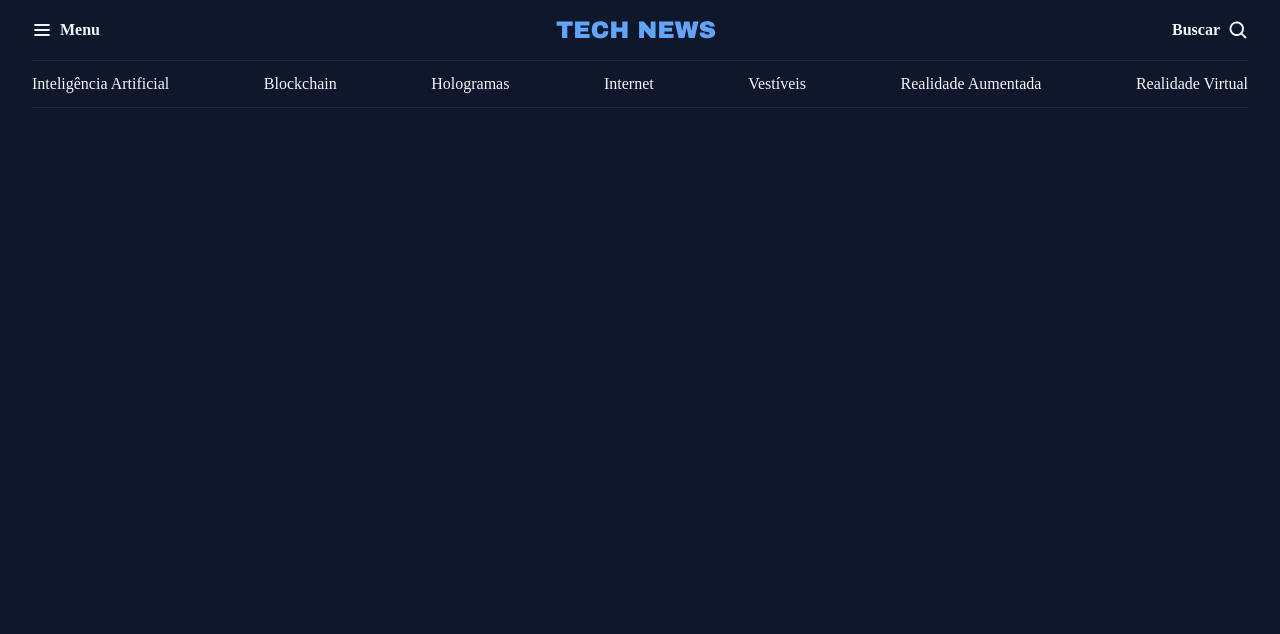
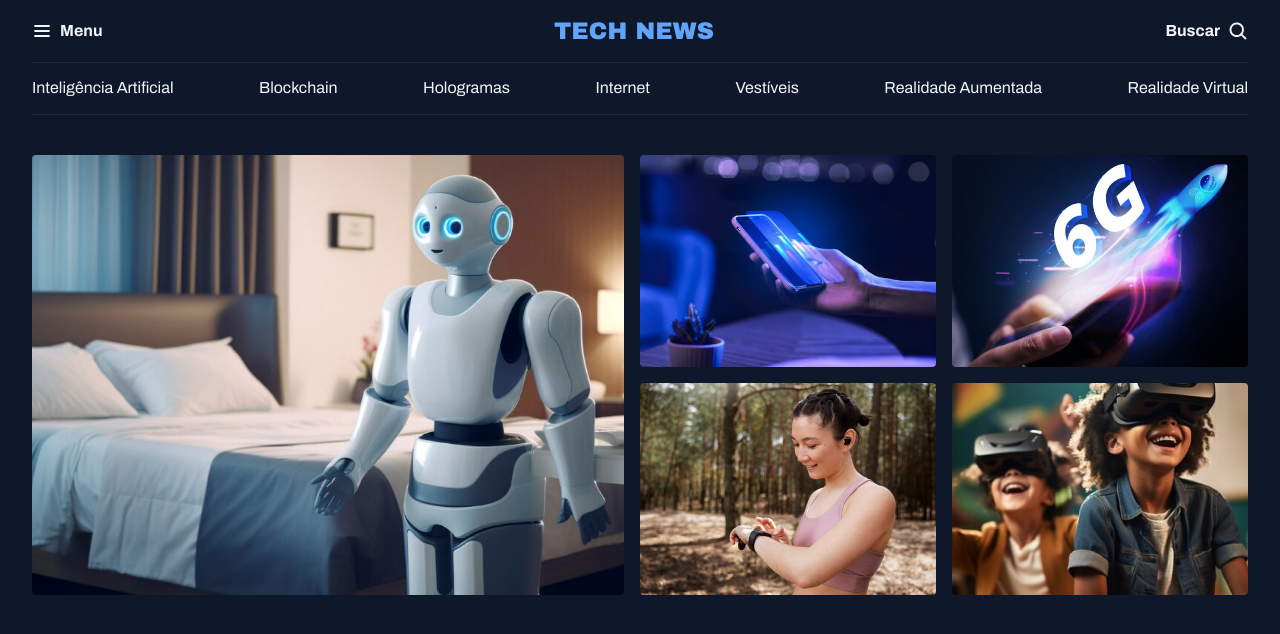
Before and after one commit to vini090608/Portal-de-noticias, a plain HTML site: page Index.html in a window 1280 px wide. Drawn offline with Linux system fonts and the light colour scheme; a web font is replaced by a local one.

Commit message:
First section

```diff
--- a/Index.html
+++ b/Index.html
@@ -8,7 +8,7 @@
   </head>
   <body>
     <header class="container">
-      <nav id="primary" class="grid grid-flow-col">
+      <nav id="primary" class="grid grid-flow-cols">
         <div>
           <img src="assets/icons/List.svg" alt="Icone do menu">
           <strong>Menu</strong>
@@ -21,7 +21,7 @@
           <img src="assets/icons/MagnifyingGlass.svg" alt="Icone de busca">
         </div>
       </nav>
-      <nav id="secondary" class="grid grid-flow-col">
+      <nav id="secondary" class="grid grid-flow-cols">
         <a href="#">Inteligência Artificial</a>
         <a href="#">Blockchain</a>
         <a href="#">Hologramas</a>
@@ -31,6 +31,30 @@
         <a href="#">Realidade  Virtual</a>
       </nav>
     </header>
+    <main class="grid container">
+
+      <section id="featured" class="grid grid-flow-cols gap-16">
+        <div>
+          <img src="assets/images/Image 01.png" alt="">
+        </div>
+
+        <div class="grid grid-cols-2 gap-16">
+          <div>
+            <img src="assets/images/Image 02.png" alt="">
+          </div>
+          <div>
+            <img src="assets/images/Image 03.png" alt="">
+          </div>
+          <div>
+            <img src="assets/images/Image 04.png" alt="">
+          </div>
+          <div>
+            <img src="assets/images/Image 05.png" alt="">
+          </div>
+        </div>
+      </section>
+
+    </main>
 
   </body>
 </html>
--- a/styles/global.css
+++ b/styles/global.css
@@ -17,12 +17,12 @@
     --text-color-secondary: #CBD5E1;
 
     --font-family: "Archivo", sans-serif;
-    --h1: 800px 24px/135% var(--font-family);
-    --h2: 800px 16px/140% var(--font-family);
-    --h3: 800px 14px/140% var(--font-family);
-    --text-span: 600px 14px/145% var(--font-family);
-    --text: 400px 16px/140% var(--font-family);
-    --text-sm: 400px 14px/160% var(--font-family);
+    --h1: 800 24px/135% var(--font-family);
+    --h2: 800 16px/140% var(--font-family);
+    --h3: 800 14px/140% var(--font-family);
+    --text-span: 600 14px/145% var(--font-family);
+    --text: 400 16px/140% var(--font-family);
+    --text-sm: 400 14px/160% var(--font-family);
 
 }
 
@@ -45,16 +45,16 @@ h1, h2, h3{
     font: inherit;
 }
 
+img{
+    max-width: 100%;
+}
+
 .container{
     max-width: 1280px;
     padding-inline: 32px;
     margin-inline: auto;
 }
-/* Utility-first */
-.grid{
-    display: grid;
+
+main{
+    margin-top: 40px;
 }
-
-.grid-flow-col{
-    grid-auto-flow: column;
-}
--- a/styles/index.css
+++ b/styles/index.css
@@ -1,2 +1,4 @@
 @import url(global.css);
+@import url(utility.css);
 @import url(header.css);
+@import url(sections.css);
--- /dev/null
+++ b/styles/sections.css
@@ -0,0 +1,7 @@
+#featured{
+    img{
+        height: 100%;
+        object-fit: cover;
+        border-radius: 4px;
+    }
+}
--- /dev/null
+++ b/styles/utility.css
@@ -0,0 +1,15 @@
+.grid{
+    display: grid;
+}
+
+.grid-flow-cols{
+    grid-auto-flow: column;
+}
+
+.grid-cols-2{
+    grid-template-columns: 1fr 1fr;
+}
+
+.gap-16{
+    gap: 16px;
+}
```
